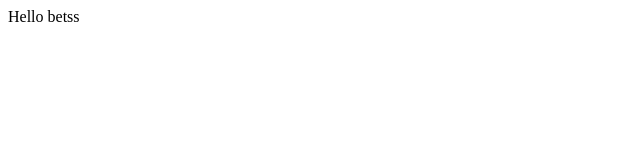
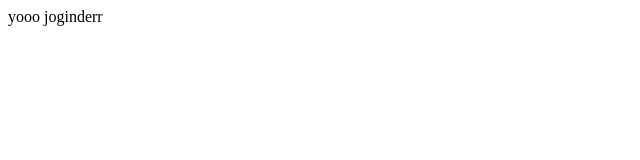
Before and after one commit to yashfalke77/iNotebook, a React (Create React App) app: page / in a window 1280 px wide. Shown: the top 160 px of the page, without its empty margins (0-640 px from the left). Built offline with nearby package versions, Linux system fonts and the light colour scheme.

Commit message:
configuring react app

```diff
--- a/package.json
+++ b/package.json
@@ -6,8 +6,11 @@
     "@testing-library/jest-dom": "^5.15.0",
     "@testing-library/react": "^11.2.7",
     "@testing-library/user-event": "^12.8.3",
+    "concurrently": "^6.4.0",
+    "history": "^5.1.0",
     "react": "^17.0.2",
     "react-dom": "^17.0.2",
+    "react-router-dom": "^6.0.2",
     "react-scripts": "4.0.3",
     "web-vitals": "^1.1.2"
   },
@@ -15,7 +18,8 @@
     "start": "react-scripts start",
     "build": "react-scripts build",
     "test": "react-scripts test",
-    "eject": "react-scripts eject"
+    "eject": "react-scripts eject",
+    "both" : "concurrently \" npm run start \" \" nodemon backend/index.js \""
   },
   "eslintConfig": {
     "extends": [
--- a/src/App.js
+++ b/src/App.js
@@ -2,7 +2,7 @@
 function App() {
   return (
     <div>
-      Hello betss
+      yooo joginderr
     </div>
   );
 }
```
Also changed, not shown: 1 other file (tests, documents, lock files or other folders).
